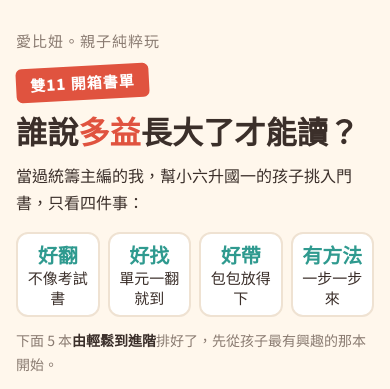
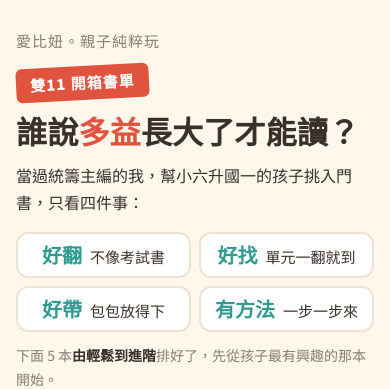
Before and after one commit to abbienew46-cpu/booklist, a plain HTML site: page index.html in a window 390 px wide. Shown: the top 389 px of the page. Drawn offline with Linux system fonts and the light colour scheme; a web font is replaced by a local one.

Commit message:
Add files via upload

```diff
--- a/index.html
+++ b/index.html
@@ -72,6 +72,11 @@
     padding: 8px 4px; font-family: var(--display); font-size: 15px; line-height: 1.3;
   }
   .rule b { display: block; font-size: 20px; color: var(--teal); }
+  @media (max-width: 440px) {
+    .rule { grid-template-columns: repeat(2, 1fr); }
+    .rule li { display: flex; align-items: baseline; justify-content: center; gap: 8px; text-align: left; }
+    .rule b { display: inline; }
+  }
   .path { font-size: 14px; color: var(--muted); margin: 0; }
   .path strong { color: var(--ink); }
 
```
